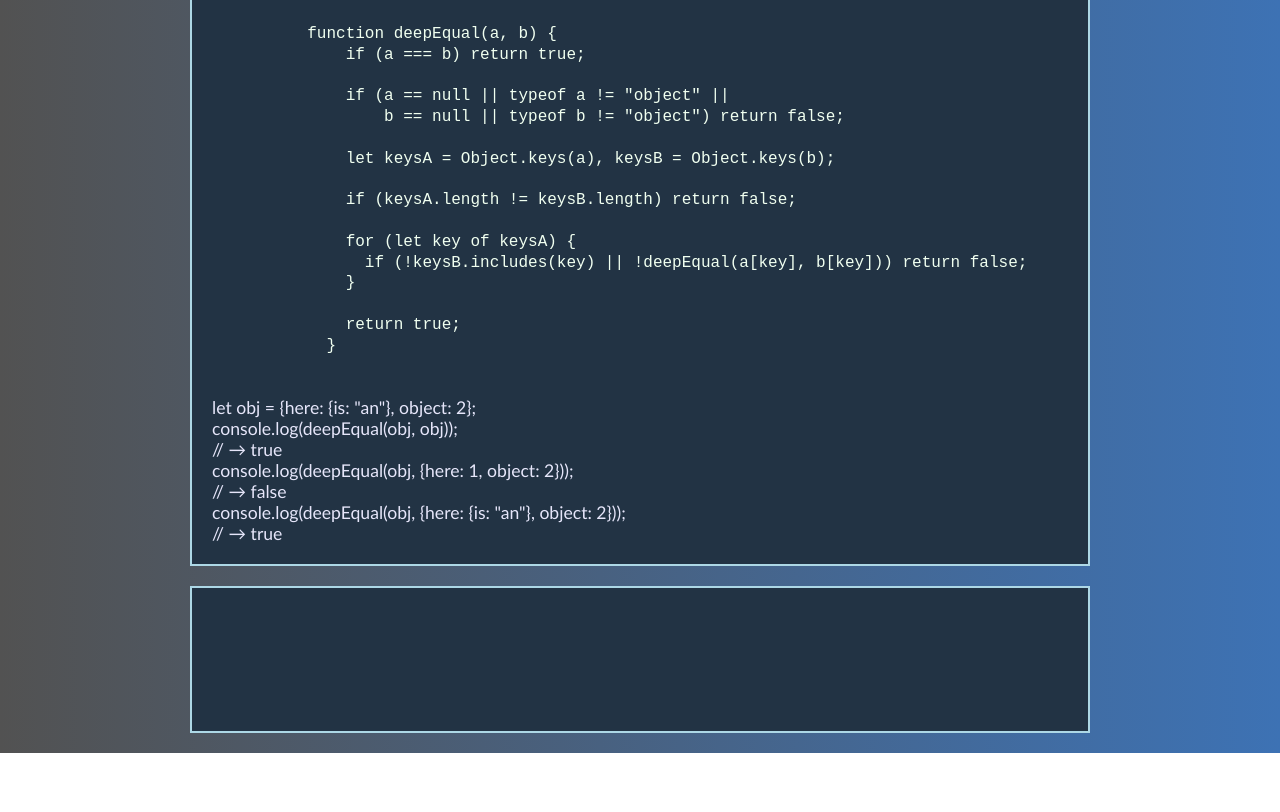
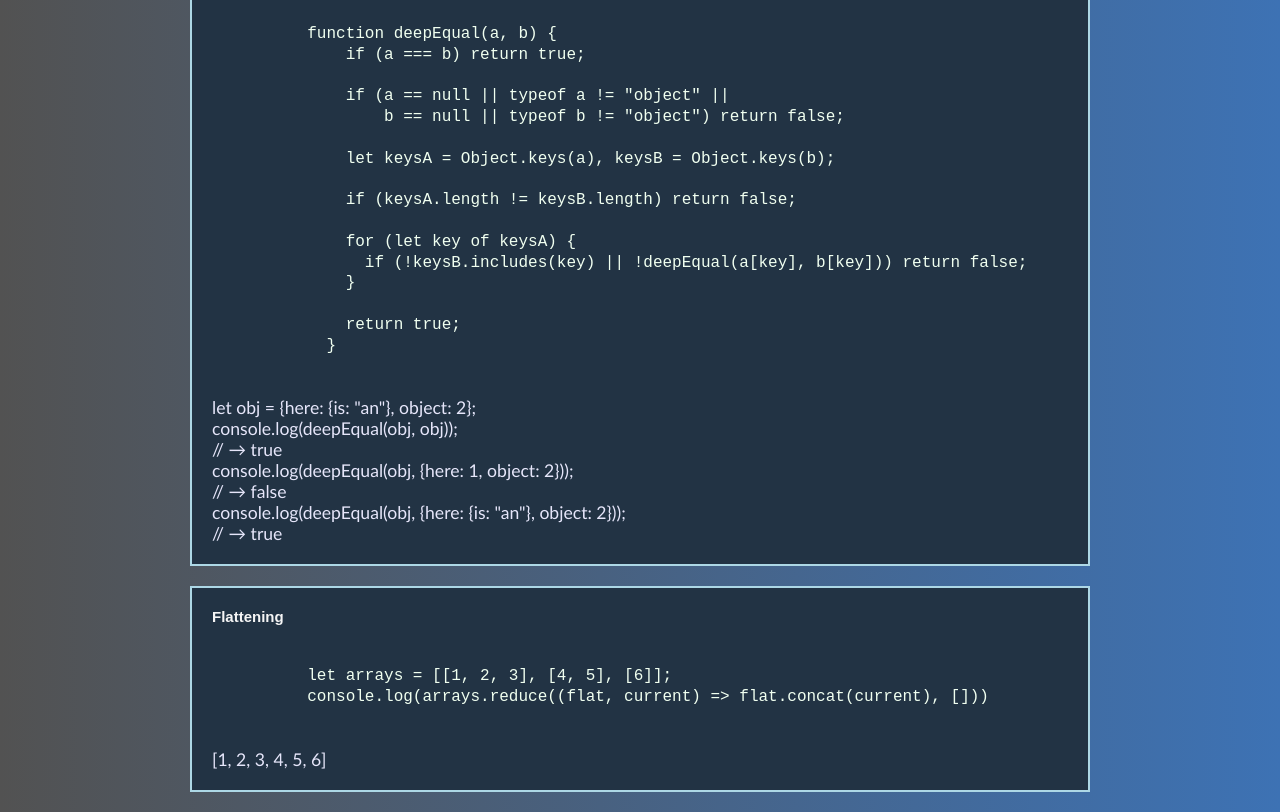
Before and after one commit to doki050/eloquentjavascript-exercises, a plain HTML site: page index.html in a window 1280 px wide. Shown: the part 3858-4670 px from the top of the page. Before the commit the page ends 4611 px from the top, so only its background shows below. Drawn offline with Linux system fonts and the light colour scheme.

Commit message:
reduce, join

```diff
--- a/index.html
+++ b/index.html
@@ -237,14 +237,15 @@
     </section>
 
     <section class="section-class">
-        <h2></h2>
+        <h2>Flattening</h2>
 
         <pre class="precode">
-
+            let arrays = [[1, 2, 3], [4, 5], [6]];
+            console.log(arrays.reduce((flat, current) => flat.concat(current), []))
         </pre>
 
         <p class="output">
-
+            [1, 2, 3, 4, 5, 6]
         </p>
     </section>
 
--- a/js-factorial.js
+++ b/js-factorial.js
@@ -174,3 +174,9 @@ console.log(deepEqual(obj, {here: 1, object: 2}));
 // → false
 console.log(deepEqual(obj, {here: {is: "an"}, object: 2}));
 // → true
+console.log("\n")
+
+//10.
+// Flattening
+let arrays = [[1, 2, 3], [4, 5], [6]];
+console.log(arrays.reduce((flat, current) => flat.concat(current), []))
```
